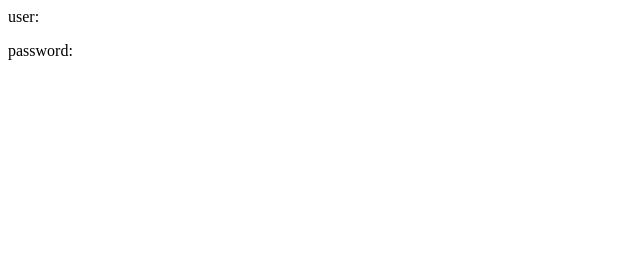
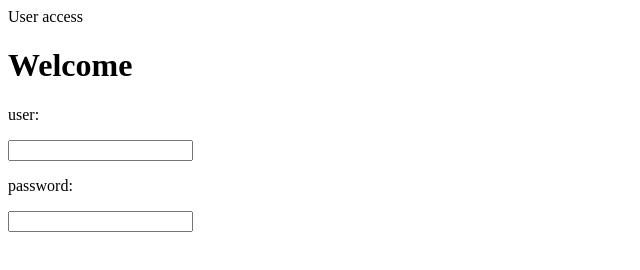
Before and after one commit to thevenom1215/myappsample, a plain HTML site: page login.html in a window 1280 px wide. Shown: the whole page, without its empty margins (0-640 px from the left). Drawn offline with Linux system fonts and the light colour scheme.

Commit message:
New body addition to html file

```diff
--- a/login.html
+++ b/login.html
@@ -1,2 +1,10 @@
+<html>
+<header>User access</header>
+<body>
+<h1>Welcome</h1>
 <p>user:</p>
+<input type:"text" name = "username"/>
 <p>password:</p>
+<input type:"text" name = "password"/>
+</body>
+</html>
```
